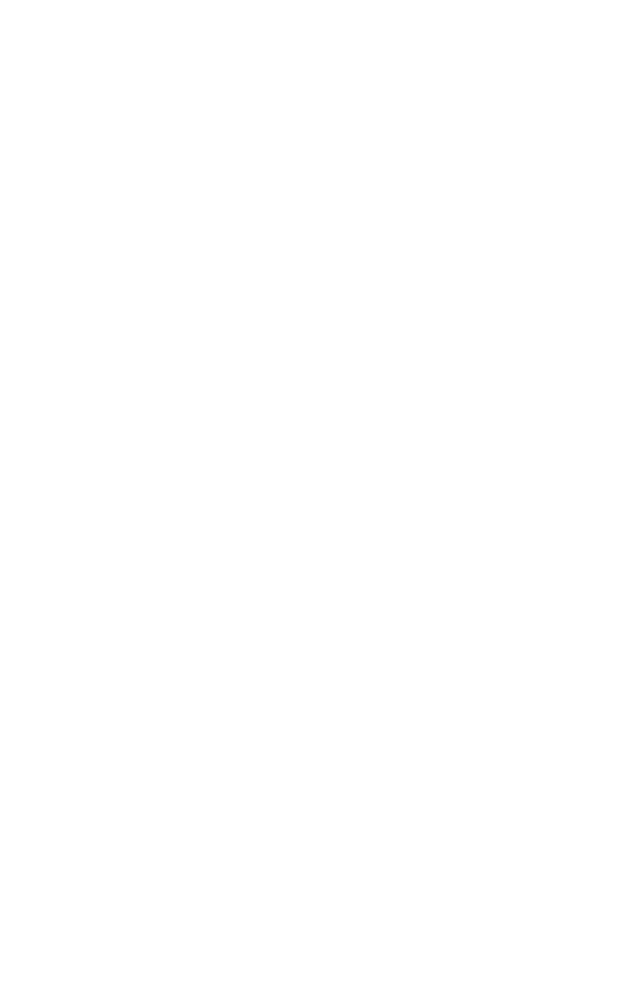
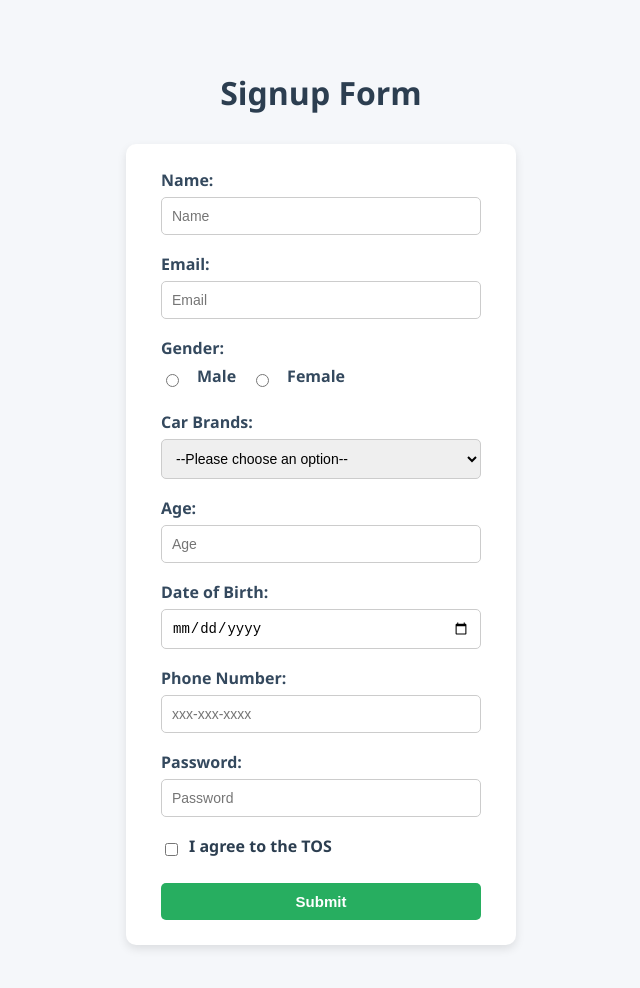
Before and after one commit to acciojob/signup-form-car-MohitGirase, a website: page main.html in a window 1280 px wide. Shown: the whole page, without its empty margins (319-959 px from the left). Before the commit the page ends 800 px from the top, so only its background shows below. Drawn offline with Linux system fonts and the light colour scheme.

Commit message:
created a submission

```diff
--- a/main.html
+++ b/main.html
@@ -3,11 +3,59 @@
 <html>
 
 <head>
+	<title>HTML Signup Form Creation</title>
 	<link rel="stylesheet" href="styles.css">
 </head>
 
 <body>
 	<!-- the entire body must be written by student -->
+	<h1>Signup Form</h1>
+
+  <form method="post">
+
+    <label for="name">Name:</label>
+    <input type="text" id="name" name="name" placeholder="Name" required>
+
+    <label for="email">Email:</label>
+    <input type="email" id="email" name="email" placeholder="Email" required>
+
+    <label>Gender:</label>
+    <div class="gender-options">
+      <input type="radio" id="gender_m" name="gender" value="male" required>
+      <label for="gender_m">Male</label>
+      <input type="radio" id="gender_f" name="gender" value="female" required>
+      <label for="gender_f">Female</label>
+    </div>
+
+    <label for="cars">Car Brands:</label>
+    <select id="cars" name="cars" required>
+      <option value="">--Please choose an option--</option>
+      <option value="toyota">Toyota</option>
+      <option value="honda">Honda</option>
+      <option value="bmw">BMW</option>
+      <option value="tesla">Tesla</option>
+    </select>
+
+    <label for="age">Age:</label>
+    <input type="number" id="age" name="age" placeholder="Age" required>
+
+    <label for="dob">Date of Birth:</label>
+    <input type="date" id="dob" name="dob" required>
+
+    <label for="tel">Phone Number:</label>
+    <input type="tel" id="tel" name="tel" placeholder="xxx-xxx-xxxx" pattern="[0-9]{3}-[0-9]{3}-[0-9]{4}">
+
+    <label for="password">Password:</label>
+    <input type="password" id="password" name="password" placeholder="Password" required>
+
+    <div class="tos">
+      <input type="checkbox" id="tos" name="tos" required>
+      <label for="tos">I agree to the TOS</label>
+    </div>
+
+    <button type="submit">Submit</button>
+  </form>
+
     <script type="text/javascript" src="./script.js">
 </script>
 
--- a/script.js
+++ b/script.js
@@ -1 +1,2 @@
 //your code here
+https://www.svgrepo.com/show/345221/three-dots.svg
--- a/styles.css
+++ b/styles.css
@@ -1,2 +1,87 @@
+/* Page setup */
+body {
+  font-family: "Segoe UI", Tahoma, Geneva, Verdana, sans-serif;
+  background-color: #f5f7fa;
+  display: flex;
+  flex-direction: column;
+  align-items: center;
+  margin: 0;
+  padding: 50px 0;
+}
 
-/* Your CSS Code here. */
+h1 {
+  color: #2c3e50;
+  margin-bottom: 30px;
+  text-align: center;
+}
+
+form {
+  background-color: #ffffff;
+  padding: 25px 35px;
+  border-radius: 10px;
+  box-shadow: 0 4px 10px rgba(0, 0, 0, 0.1);
+  width: 320px;
+  display: flex;
+  flex-direction: column;
+}
+
+label {
+  font-weight: 600;
+  margin-bottom: 6px;
+  color: #34495e;
+}
+
+input[type="text"],
+input[type="email"],
+input[type="number"],
+input[type="date"],
+input[type="tel"],
+input[type="password"],
+select {
+  padding: 10px;
+  margin-bottom: 18px;
+  border: 1px solid #ccc;
+  border-radius: 5px;
+  font-size: 14px;
+  transition: border-color 0.3s ease;
+}
+
+input:focus,
+select:focus {
+  border-color: #2980b9;
+  outline: none;
+}
+
+.gender-options {
+  display: flex;
+  align-items: center;
+  gap: 15px;
+  margin-bottom: 18px;
+}
+
+.tos {
+  display: flex;
+  align-items: center;
+  margin-bottom: 20px;
+}
+
+.tos label {
+  margin-left: 8px;
+  color: #2c3e50;
+}
+
+button {
+  padding: 10px;
+  background-color: #27ae60;
+  color: white;
+  font-size: 15px;
+  font-weight: 600;
+  border: none;
+  border-radius: 5px;
+  cursor: pointer;
+  transition: background-color 0.3s ease;
+}
+
+button:hover {
+  background-color: #219150;
+}
```
